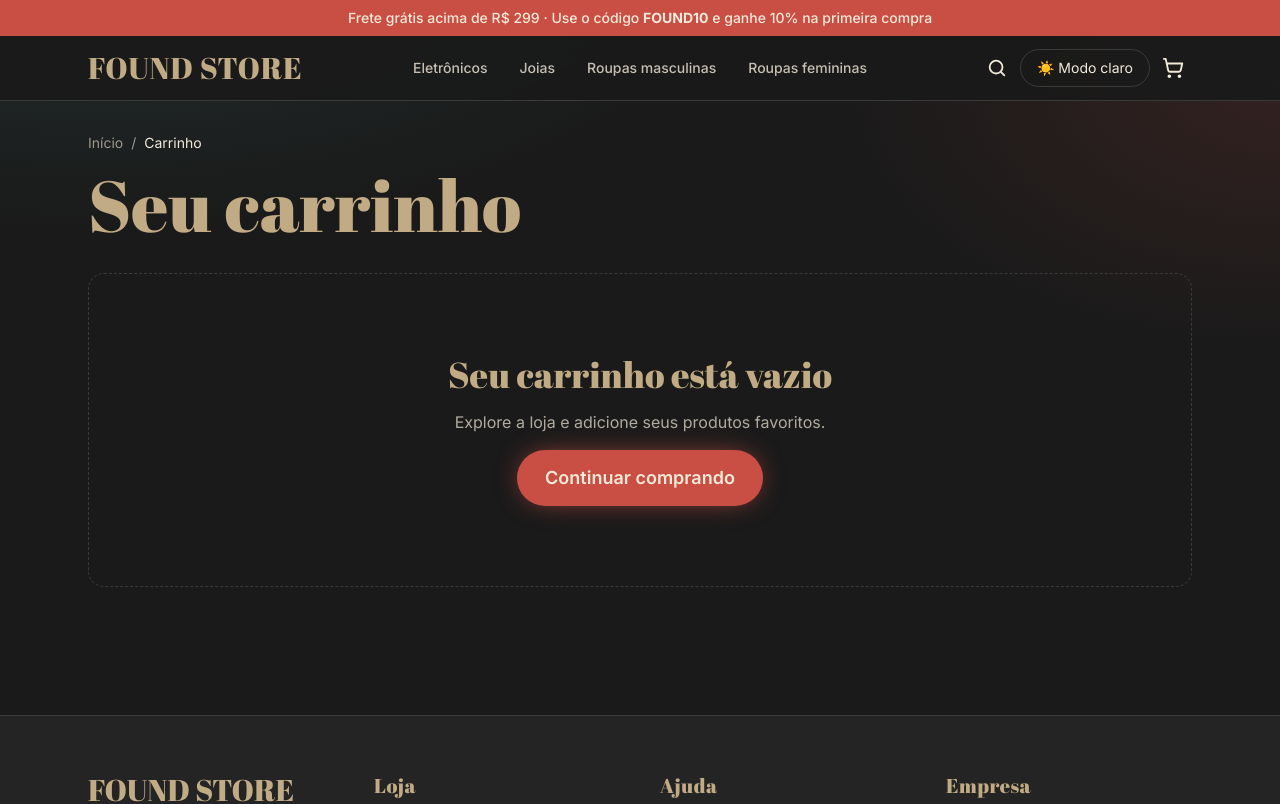
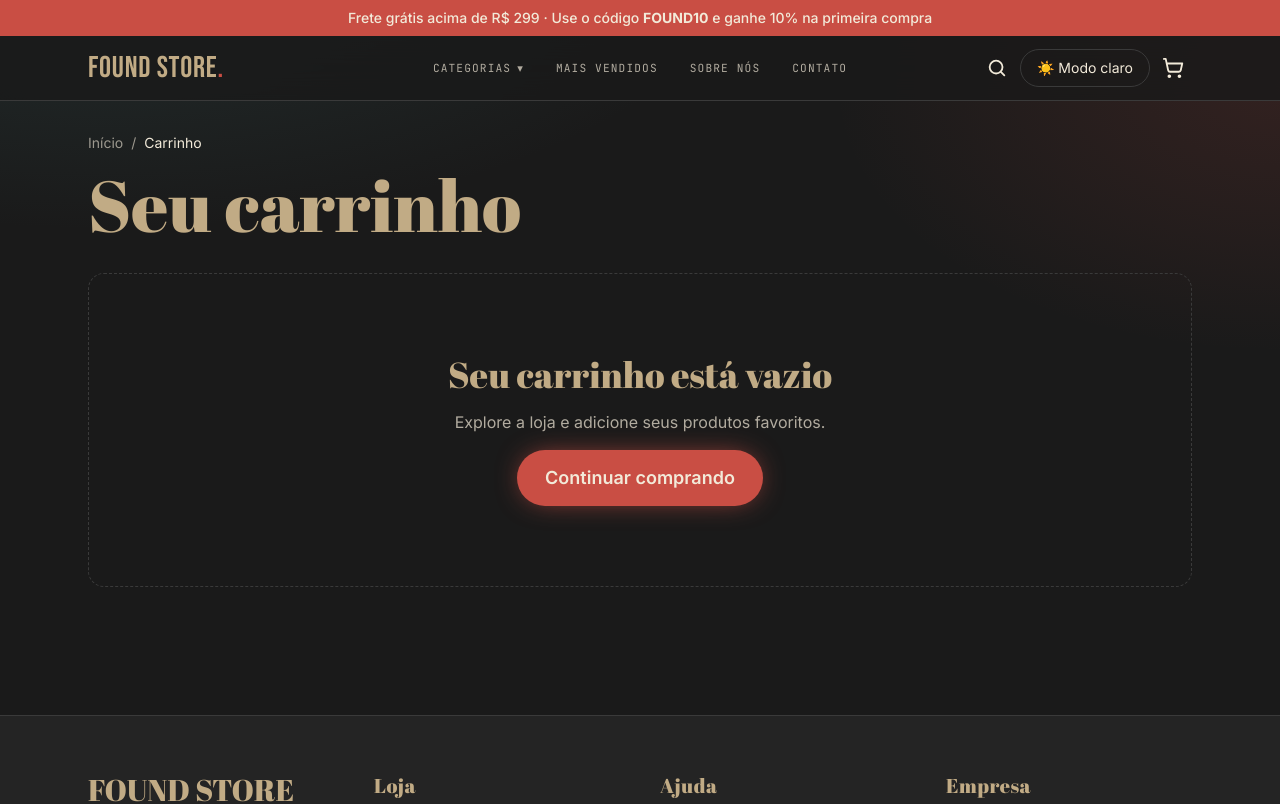
Before and after one commit to erikalaiane/found-store, a Next.js app: page /carrinho in a window 1280 px wide. Shown: the top 804 px of the page. Built offline with nearby package versions, Linux system fonts and the light colour scheme.

Commit message:
feat(header): header de uma linha com menu de categorias em dropdown

```diff
--- a/components/home/BestSellers.tsx
+++ b/components/home/BestSellers.tsx
@@ -5,7 +5,7 @@ import SectionHeading from "./SectionHeading";
 
 export default function BestSellers({ products }: { products: Product[] }) {
   return (
-    <section>
+    <section id="mais-vendidos" className="scroll-mt-24">
       <SectionHeading eyebrow="Produtos queridinhos" title="Mais vendidos" index="02" ghost="Destaques" />
       <ScrollRow label="Produtos mais vendidos">
         {products.map((product) => (
--- /dev/null
+++ b/components/layout/CategoriesMenu.tsx
@@ -0,0 +1,83 @@
+"use client";
+
+import { useEffect, useId, useRef, useState } from "react";
+import Link from "next/link";
+import { categories } from "@/lib/categories";
+import { cn } from "@/lib/cn";
+
+export default function CategoriesMenu() {
+  const [open, setOpen] = useState(false);
+  const wrapperRef = useRef<HTMLDivElement>(null);
+  const buttonRef = useRef<HTMLButtonElement>(null);
+  const panelId = useId();
+
+  useEffect(() => {
+    if (!open) return;
+
+    function onPointerDown(e: PointerEvent) {
+      if (wrapperRef.current && !wrapperRef.current.contains(e.target as Node)) {
+        setOpen(false);
+      }
+    }
+
+    function onKeyDown(e: KeyboardEvent) {
+      if (e.key === "Escape") {
+        setOpen(false);
+        buttonRef.current?.focus();
+      }
+    }
+
+    document.addEventListener("pointerdown", onPointerDown);
+    document.addEventListener("keydown", onKeyDown);
+    return () => {
+      document.removeEventListener("pointerdown", onPointerDown);
+      document.removeEventListener("keydown", onKeyDown);
+    };
+  }, [open]);
+
+  return (
+    <div ref={wrapperRef}>
+      <button
+        ref={buttonRef}
+        onClick={() => setOpen((value) => !value)}
+        aria-expanded={open}
+        aria-controls={panelId}
+        className="flex items-center gap-1.5 font-mono text-[0.7rem] tracking-widest text-foreground/70 uppercase transition hover:text-heading"
+      >
+        Categorias
+        <span aria-hidden className={cn("transition", open && "rotate-180")}>
+          ▾
+        </span>
+      </button>
+
+      {open && (
+        <div
+          id={panelId}
+          className="absolute inset-x-0 top-full mx-auto mt-2 w-[min(46rem,92vw)] rounded-2xl border border-foreground/10 bg-surface/95 p-3 shadow-2xl backdrop-blur-xl"
+        >
+          <ul className="grid gap-1 sm:grid-cols-2 lg:grid-cols-3">
+            {categories.map((c) => (
+              <li key={c.slug}>
+                <Link
+                  href={`/categoria/${c.slug}`}
+                  onClick={() => setOpen(false)}
+                  className="group block rounded-xl p-3 transition hover:bg-background"
+                >
+                  <span className="font-display text-lg text-heading">
+                    {c.label}
+                    <span className="text-accent opacity-0 transition group-hover:opacity-100">
+                      .
+                    </span>
+                  </span>
+                  <span className="mt-0.5 line-clamp-2 block text-xs text-foreground/60">
+                    {c.description}
+                  </span>
+                </Link>
+              </li>
+            ))}
+          </ul>
+        </div>
+      )}
+    </div>
+  );
+}
--- a/components/layout/Header.tsx
+++ b/components/layout/Header.tsx
@@ -1,39 +1,43 @@
 import Link from "next/link";
-import { categories } from "@/lib/categories";
 import { SearchIcon } from "@/components/ui/icons";
 import CartButton from "./CartButton";
+import CategoriesMenu from "./CategoriesMenu";
 import MobileMenu from "../ui/MobileMenu";
 import ThemeToggle from "./ThemeToggle";
 
 const iconButton = "rounded-full p-2 transition hover:bg-surface";
 
+const navLink =
+  "font-mono text-[0.7rem] tracking-widest text-foreground/70 uppercase transition hover:text-heading";
+
 export default function Header() {
   return (
-    <header className="sticky top-0 z-40 border-b border-border bg-background/90 backdrop-blur">
+    <header className="sticky top-0 z-40 border-b border-border bg-background/80 backdrop-blur-xl">
       <div className="mx-auto flex h-16 max-w-6xl items-center justify-between gap-4 px-6 md:grid md:grid-cols-[1fr_auto_1fr]">
         <div className="flex items-center gap-3">
           <MobileMenu />
           <Link
             href="/"
-            className="font-display text-3xl tracking-wide text-heading"
+            className="font-condensed text-3xl tracking-wide text-heading"
           >
-            FOUND STORE
+            FOUND STORE<span className="text-accent">.</span>
           </Link>
         </div>
 
         <nav
-          aria-label="Categorias"
+          aria-label="Principal"
           className="hidden items-center gap-8 md:flex"
         >
-          {categories.map((c) => (
-            <Link
-              key={c.slug}
-              href={`/categoria/${c.slug}`}
-              className="text-sm font-medium text-foreground/80 transition hover:text-heading"
-            >
-              {c.label}
-            </Link>
-          ))}
+          <CategoriesMenu />
+          <Link href="/#mais-vendidos" className={navLink}>
+            Mais vendidos
+          </Link>
+          <Link href="/sobre" className={navLink}>
+            Sobre nós
+          </Link>
+          <Link href="/contato" className={navLink}>
+            Contato
+          </Link>
         </nav>
 
         <div className="flex items-center gap-1 justify-self-end">
```
